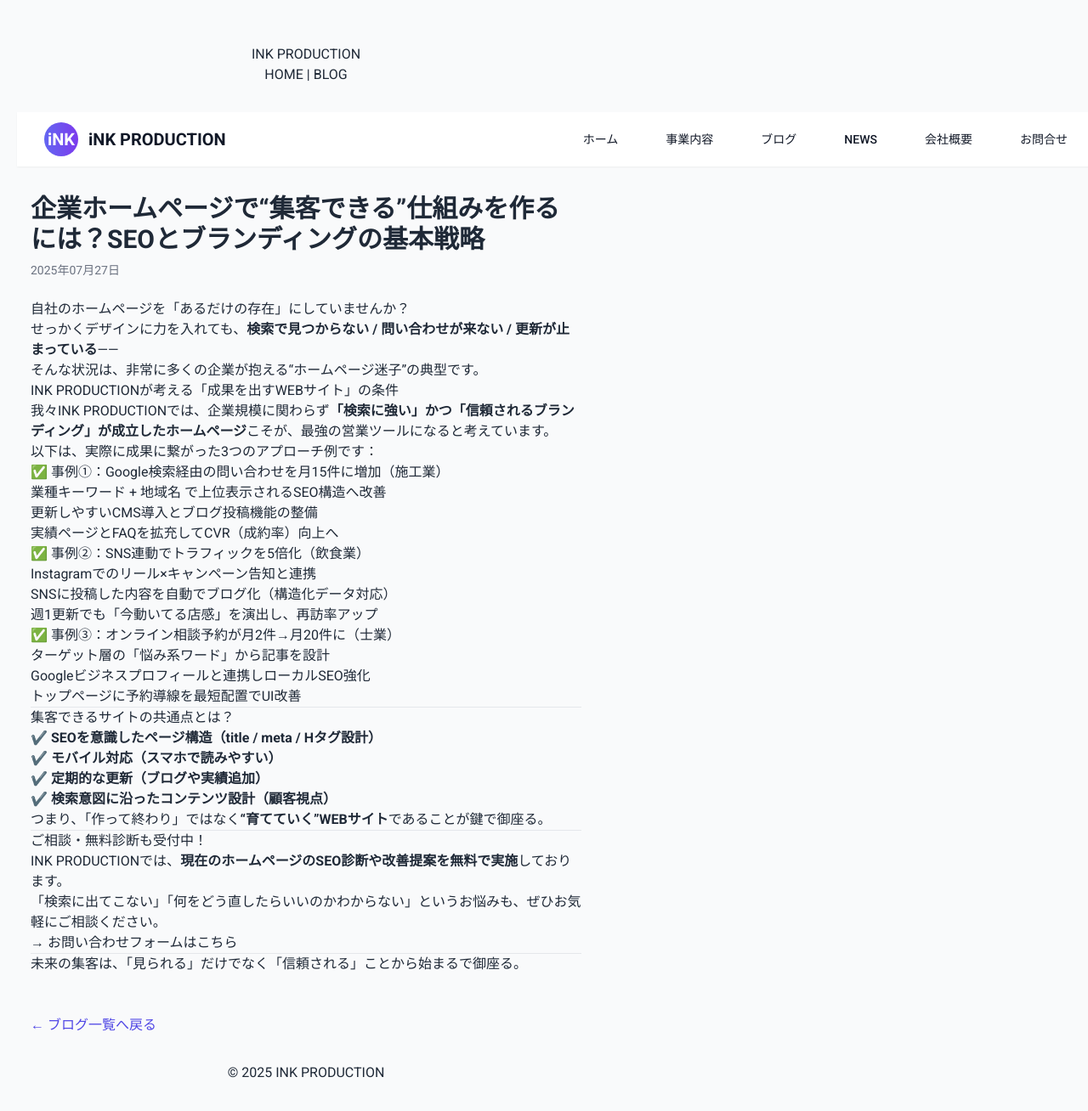
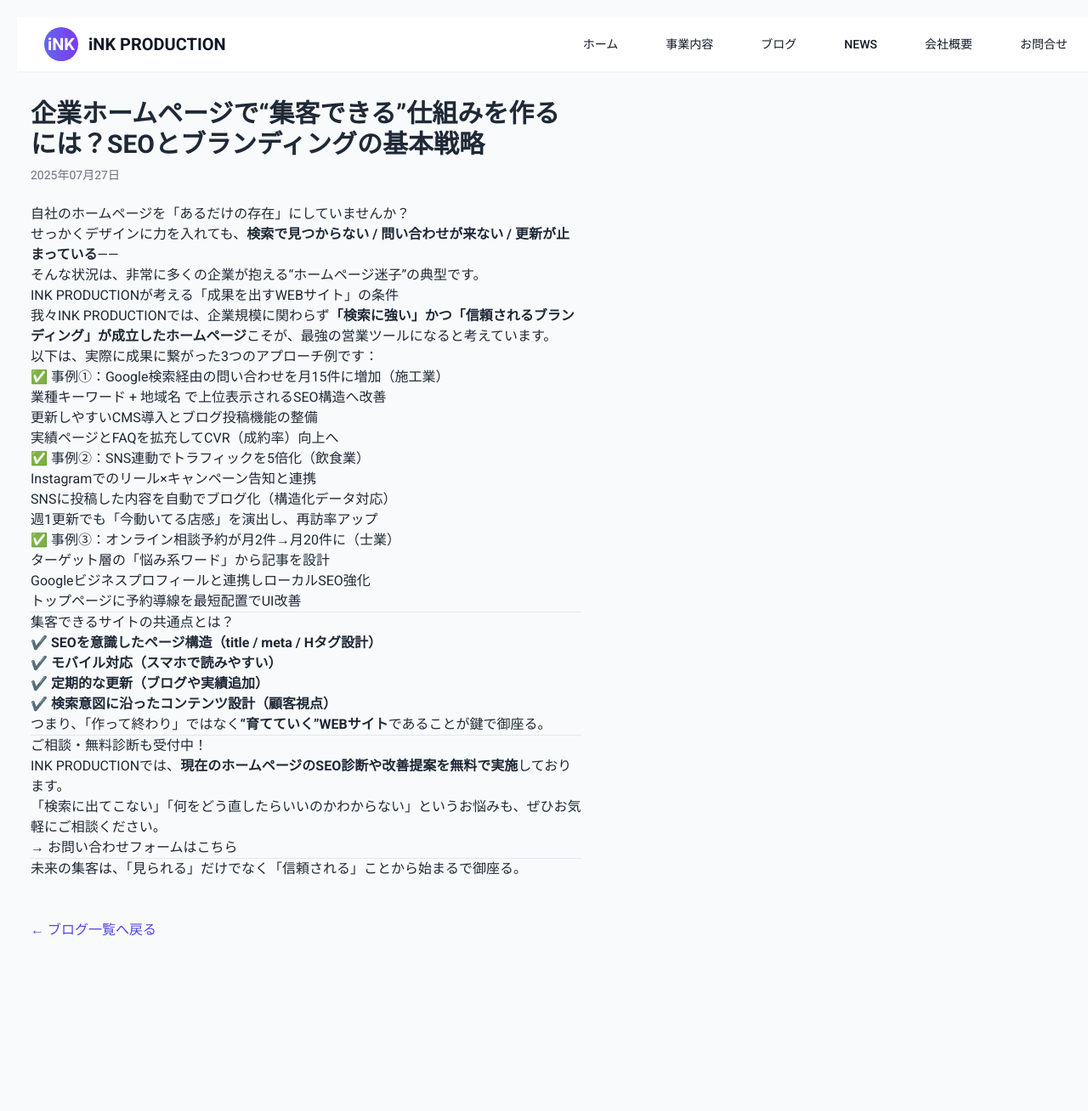
Before and after one commit to inkproduction1400-bot/iNK-PRODUCTION-, a Jekyll site: the page built from _posts/2025-07-27-seo-branding-strategy.md, in a window 1280 px wide and 1327 px high. Shown: the top 1308 px of the window at 85% size. Built offline with Jekyll 4.4.1, drawn with Linux system fonts in a browser that asks for light colours; nearby versions of some CDN libraries; a script that is not in the unit is left out; comment, search, counter and statistics services are not loaded.

```diff
--- a/_layouts/default.html
+++ b/_layouts/default.html
@@ -7,19 +7,8 @@
   <link rel="stylesheet" href="/assets/style.css">
 </head>
 <body>
-  <header>
-    <h1><a href="/">INK PRODUCTION</a></h1>
-    <nav>
-      <a href="/">HOME</a> | <a href="/blog.html">BLOG</a>
-    </nav>
-  </header>
-
   <main>
     {{ content }}
   </main>
-
-  <footer>
-    <p>&copy; 2025 INK PRODUCTION</p>
-  </footer>
 </body>
 </html>
```
